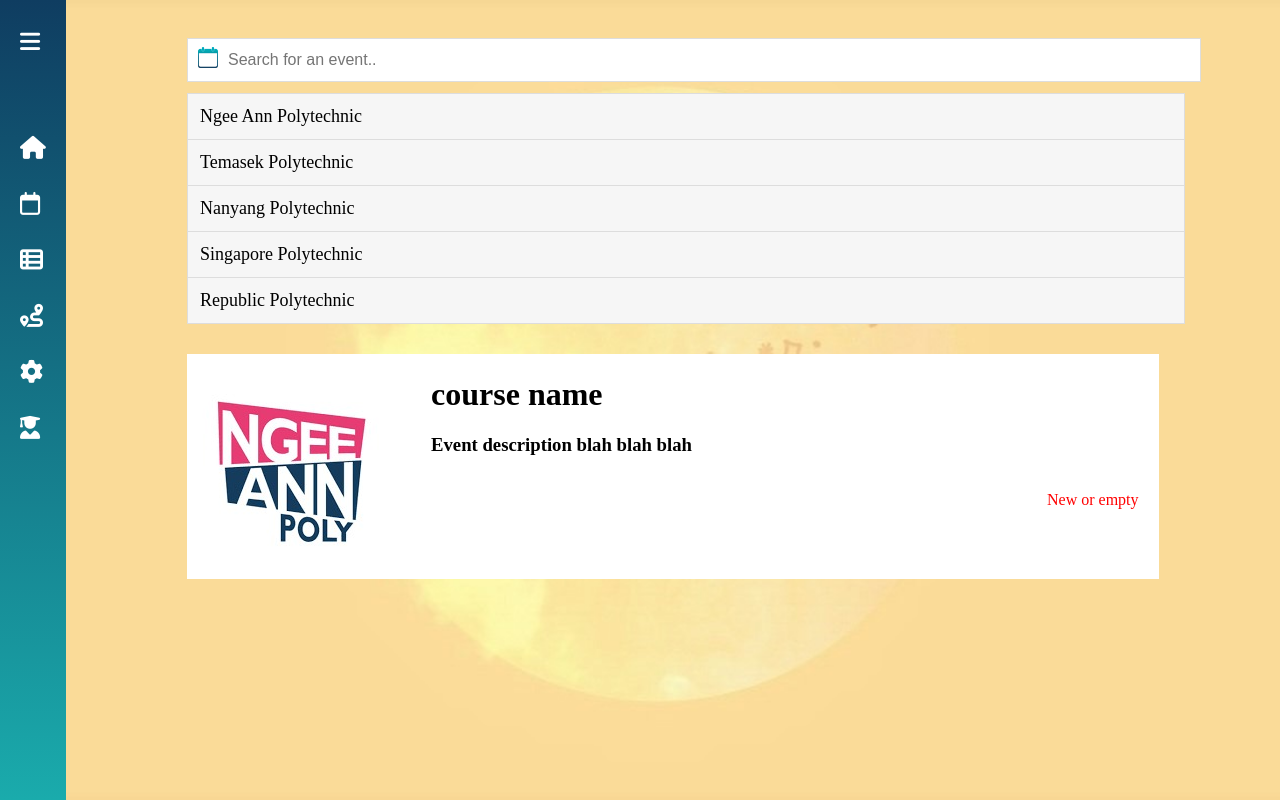
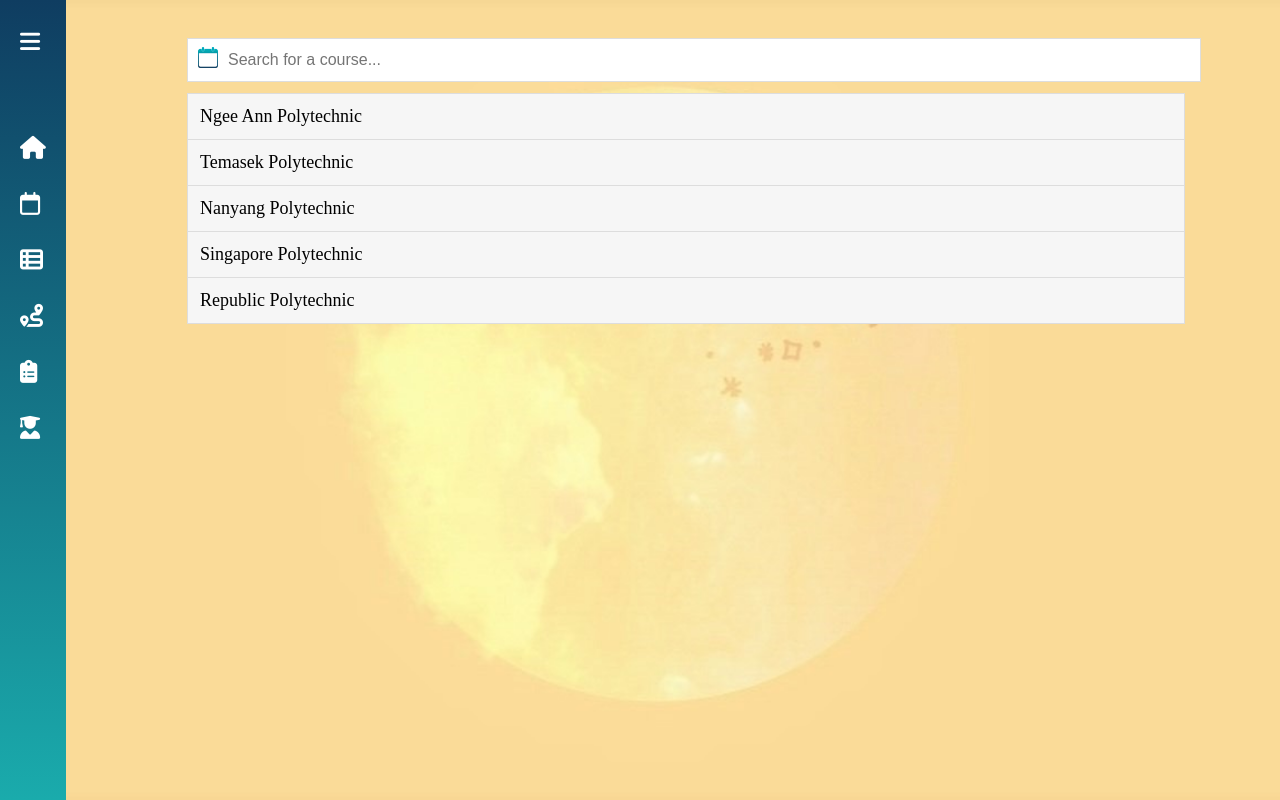
Before and after one commit to venusnmj/ID-ASG2-eduSpace, a plain HTML site: page courses.html in a window 1280 px wide. Drawn offline with nearby package versions, Linux system fonts and the light colour scheme; no server answers.

Commit message:
Update courses.html

```diff
--- a/courses.html
+++ b/courses.html
@@ -17,7 +17,7 @@
     <a href="events.html" class="navSym navSym2"><i class="far fa-calendar navSpace"></i></a>
     <a href="courses.html" class="navSym navSym3"><i class="fas fa-th-list navSpace"></i></a>
     <a href="map.html" class="navSym navSym4"><i class="fas fa-route navSpace"></i></a>
-    <a href="#" class="navSym navSym5"><i class="fas fa-cog navSpace"></i></a>
+    <a href="#" class="navSym navSym5"><i class="fas fa-clipboard-list navSpace"></i></a>
     <a href="#" class="navSym navSym6"><i class="fas fa-user-graduate navSpace"></i></a>
 </nav>
 
@@ -32,9 +32,9 @@
 </div>
 
 <div class="rightSide eventRS">
-    <div class="eventsPage">
+    <div class="eventsPage" >
         <div id="courseSearchMenu">
-    <input type="text" id="searchCourses" onkeyup="myFunction2()" placeholder="Search for an event.." title="Type in an event name">
+    <input type="text" id="searchCourses" onkeyup="myFunction2()" placeholder="Search for a course..." title="Type in an event name">
 <ul id="suggestedCourses">
   <li><a href="#" onclick="return false;" class="polyEsearch NPoly">Ngee Ann Polytechnic</a></li>
   <li><a href="#" onclick="return false;" class="polyEsearch TPoly">Temasek Polytechnic</a></li>
@@ -44,6 +44,7 @@
 </ul>
 </div>
 
+<!--
 <div class="courseDis">
     <div class="polyImg"> <img src="images/NP.jpeg"></div>
     <div class="courseInfo">
@@ -53,7 +54,7 @@
     <p class="cNew">New or empty</p>
 </div>
     </div>
-</div>
+</div>-->
 
 
 
```
